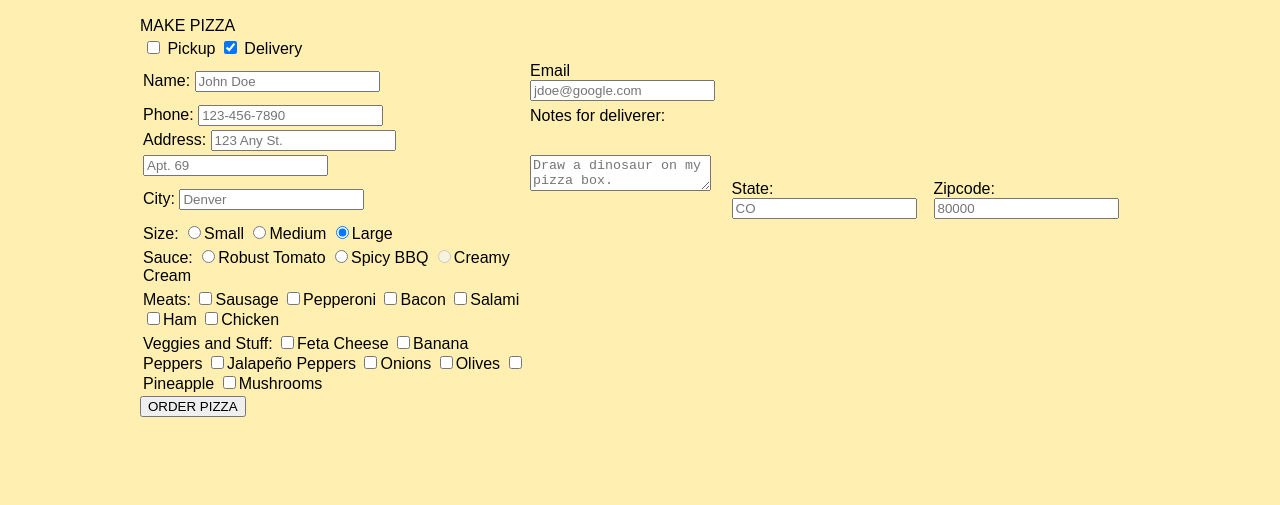
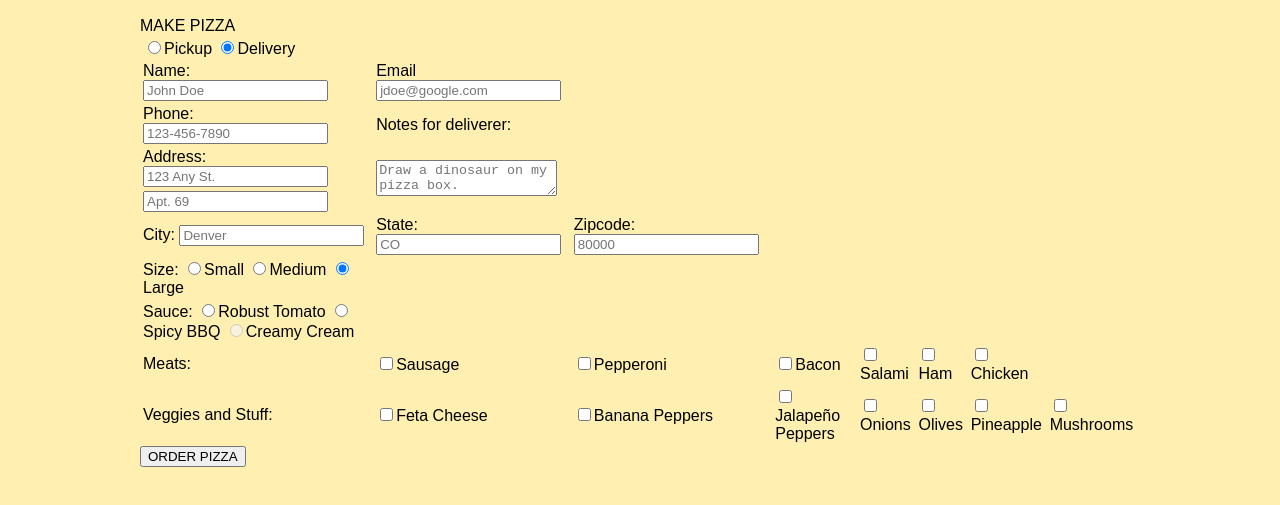
Before and after one commit to yR-DEV/api-and-json, a plain HTML site: page index.html in a window 1280 px wide. Shown: the part 75-580 px from the top of the page. Drawn offline with Linux system fonts and the light colour scheme.

Commit message:
added tds

```diff
--- a/index.html
+++ b/index.html
@@ -1,14 +1,17 @@
 <!DOCTYPE html>
 <html>
+
     <head>
         <meta charset="utf-8">
         <title>Ciao Pizza!</title>
         <link rel="stylesheet" href="css/css.css">
     </head>
+
     <body>
+
         <header>
-          <h1 class="title"> Psychic Pizza!</h1>
-          <h2 class="slogan"> "Delivered before you even know you want it"<h2>
+          <h1 class="title">Psychic Pizza!</h1>
+          <h2 class="slogan">"Delivered before you even know you want it"<h2>
         </header>
         <form method="get">
             <table>
@@ -18,12 +21,8 @@
                 <tr>
                     <td>
                         <label for="pickup">
-                            <input type="checkbox" name="pickup" value="">
-                            Pickup
-                        </label>
-                        <label for="delivery">
-                            <input type="checkbox" name="delivery" checked>
-                            Delivery
+                            <input type="radio" name="pickup">Pickup</input>
+                            <input type="radio" name="pickup" checked>Delivery</input>
                         </label>
                     </td>
                 </tr>
@@ -51,9 +50,10 @@
                         <label for="street1">Address:</label>
                         <input type="text" name="street1" placeholder="123 Any St.">
                     </td>
-                    <td rowspan="3">
+                    <td rowspan="2">
                         <textarea name="notes" placeholder="Draw a dinosaur on my pizza box."></textarea>
                     </td>
+                </tr>
                 <tr>
                     <td>
                         <input type="text" name="street2" placeholder="Apt. 69">
@@ -97,23 +97,49 @@
                 <tr>
                     <td>
                         <label>Meats:</label>
+                    </td>
+                    <td>
                         <input type="checkbox" name="sausage">Sausage</input>
+                    </td>
+                    <td>
                         <input type="checkbox" name="pepperoni">Pepperoni</input>
+                    </td>
+                    <td>
                         <input type="checkbox" name="bacon">Bacon</input>
+                    </td>
+                    <td>
                         <input type="checkbox" name="salami">Salami</input>
+                    </td>
+                    <td>
                         <input type="checkbox" name="ham">Ham</input>
+                    </td>
+                    <td>
                         <input type="checkbox" name="chicken">Chicken</input>
                     </td>
                 </tr>
                 <tr>
                     <td>
                         <label>Veggies and Stuff:</label>
+                    </td>
+                    <td>
                         <input type="checkbox" name="feta">Feta Cheese</input>
+                    </td>
+                    <td>
                         <input type="checkbox" name="bPeppers">Banana Peppers</input>
+                    </td>
+                    <td>
                         <input type="checkbox" name="jPeppers">Jalape&ntilde;o Peppers</input>
+                    </td>
+                    <td>
                         <input type="checkbox" name="onions">Onions</input>
+                    </td>
+                    <td>
                         <input type="checkbox" name="olives">Olives</input>
+                    </td>
+                    <td>
                         <input type="checkbox" name="pineapple">Pineapple</input>
+                    </td>
+                    <td>
                         <input type="checkbox" name="mushrooms">Mushrooms</input>
                     </td>
                 </tr>
```
